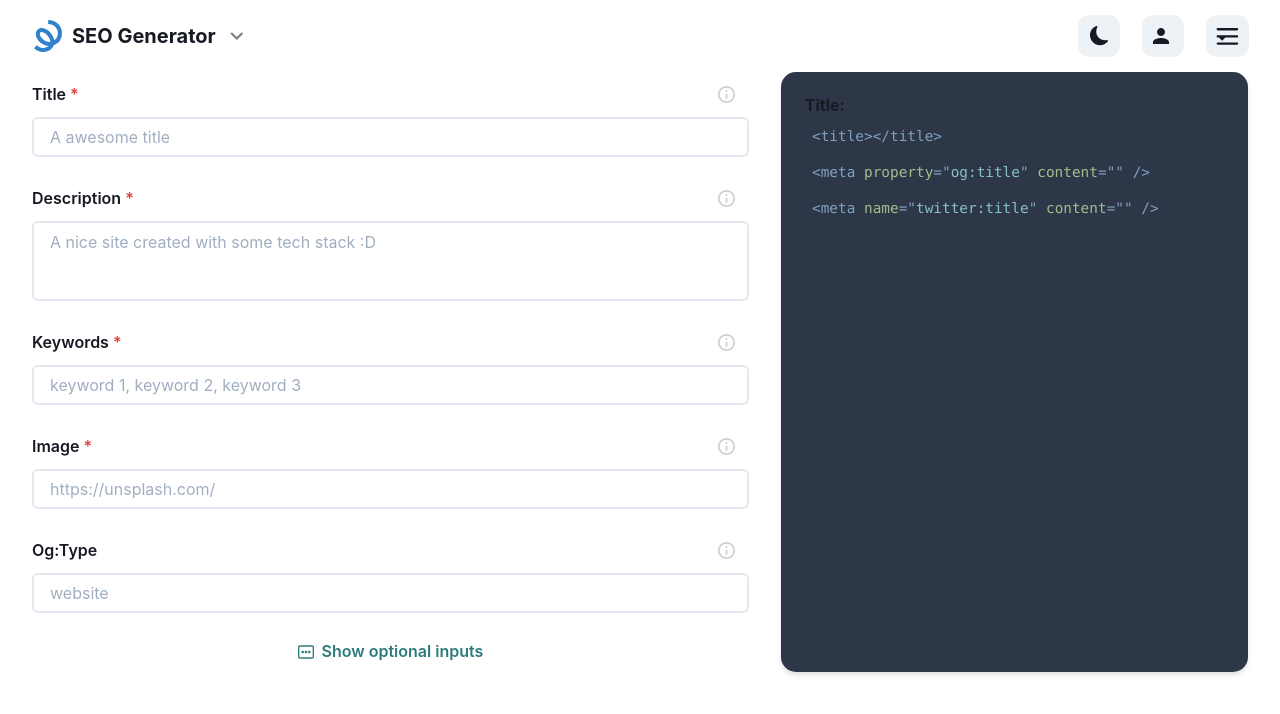
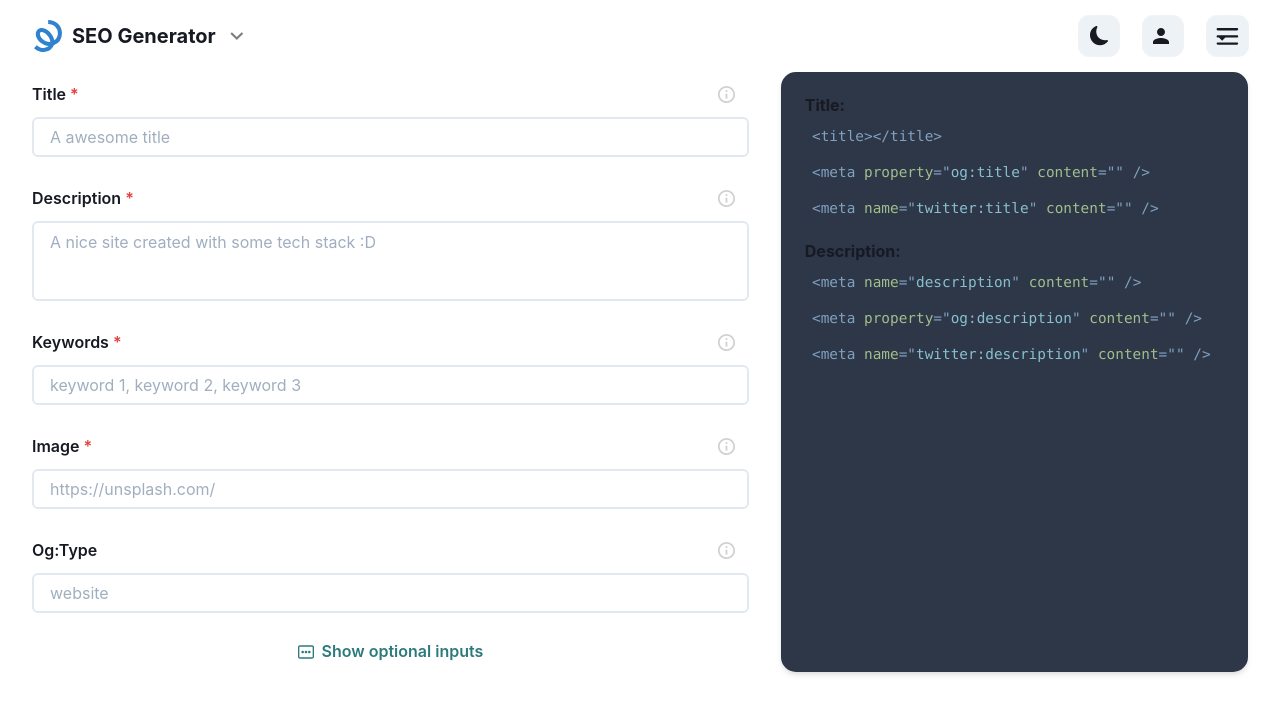
Before and after one commit to mrLuisFer/seo-generator, a Next.js app: page / in a window 1280 px wide. Shown: the top 714 px of the page. Built offline with nearby package versions, Linux system fonts and the light colour scheme.

Commit message:
create description component

```diff
--- /dev/null
+++ b/components/home/RightSidebar/MetaTags/DescriptionTag.tsx
@@ -0,0 +1,23 @@
+import { Heading } from '@chakra-ui/react'
+import Highlight from '../Highlight'
+
+interface DescriptionTagProps {
+  tagValue: string
+}
+
+export default function DescriptionTag({ tagValue }: DescriptionTagProps) {
+  const descriptionTag: string = `<meta name="description" content="${tagValue}" />`
+  const ogDescriptionTag: string = `<meta property="og:description" content="${tagValue}" />`
+  const twitterDescriptionTag: string = `<meta name="twitter:description" content="${tagValue}" />`
+
+  return (
+    <>
+      <Heading as="h3" size="sm" mb="0.2rem" mt="1rem">
+        Description:
+      </Heading>
+      <Highlight>{descriptionTag}</Highlight>
+      <Highlight>{ogDescriptionTag}</Highlight>
+      <Highlight>{twitterDescriptionTag}</Highlight>
+    </>
+  )
+}
--- a/components/home/RightSidebar/index.tsx
+++ b/components/home/RightSidebar/index.tsx
@@ -2,6 +2,7 @@ import { Box } from '@chakra-ui/react'
 import { gray } from 'lib/chakraColors'
 import type { IRightSideProps } from '../homeTypes'
 import TitleTag from './MetaTags/TitleTag'
+import DescriptionTag from './MetaTags/DescriptionTag'
 
 export default function RightSidebar({
   optionalInputValues,
@@ -29,6 +30,7 @@ export default function RightSidebar({
       boxShadow="md"
     >
       <TitleTag tagValue={requiredInputValues.titleInput} />
+      <DescriptionTag tagValue={requiredInputValues.descriptionTextarea} />
     </Box>
   )
 }
```
